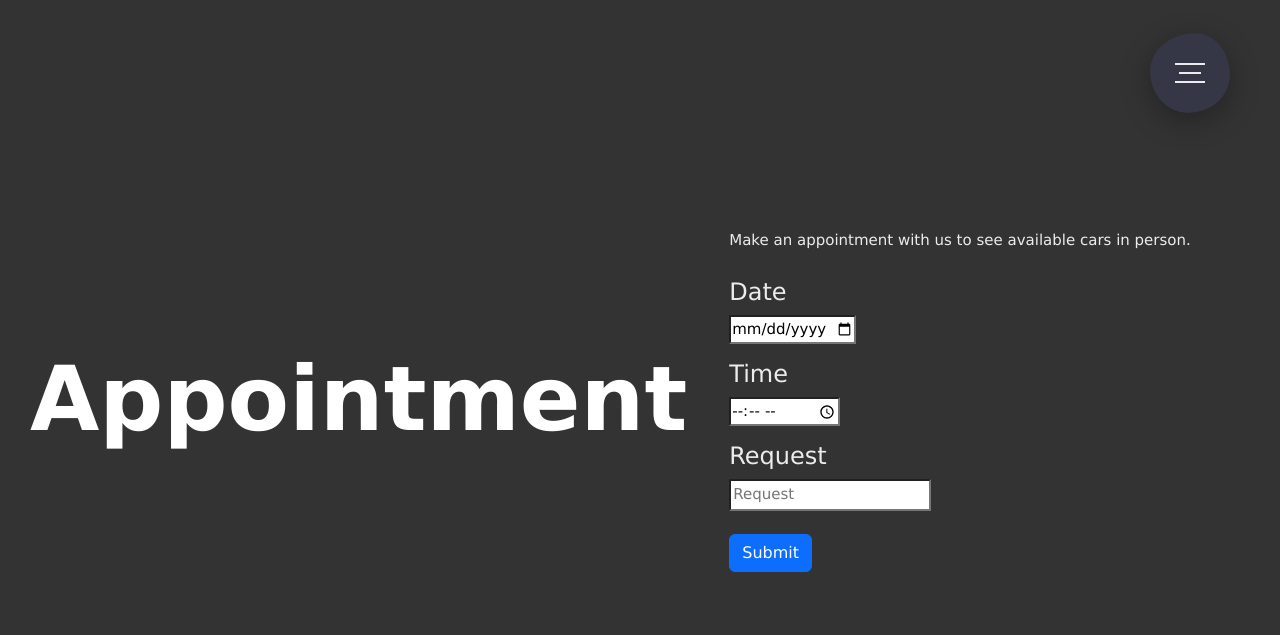
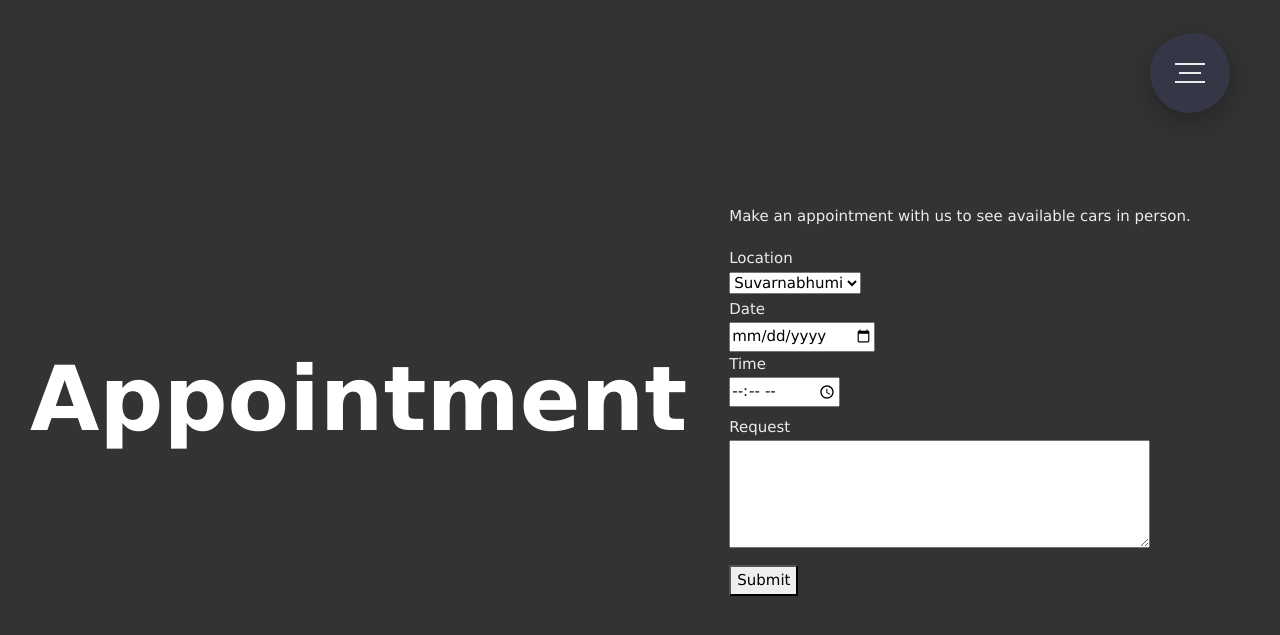
Before and after one commit to joshpmperry/Database-project, a Flask app: page /appointment/ in a window 1280 px wide. Shown: the top 635 px of the page. Run offline with Flask 3, Linux system fonts and the light colour scheme; parts of the project's set-up code (start-up, migrations or seed data) failed here and were passed over; some libraries are stand-ins or nearby versions.

Commit message:
updated appointment

```diff
--- a/templates/appointment.html
+++ b/templates/appointment.html
@@ -10,8 +10,46 @@
         <form method="POST">
             <p>Make an appointment with us to see available cars in person.</p>
 
-            <div class="form">
+
+            <div class="field">
+                <label for="id1">Location</label>
+                <div class="input-field">
+                    <select id-="id1" name="appt_location">
+                        <option value="SUVARNABHUMI">Suvarnabhumi</option>
+                        <option value="CHIANGMAI">Chiang Mai</option>
+                        <option value="PHUKET">Phuket</option>
+                    </select>
+                </div>
+            </div>
+
+            <div class="field">
+                <label for="id2">Date</label>
+                <div class="input-field">
+                    <input type="date" id="id2" name="appt_date"></input>
+                </div>
+            </div>
+
+            <div class="field">
+                <label for="id3">Time</label>
+                <div class="input-field">
+                    <input type="time" id="id3" name="appt_time"></input>
+                </div>
+            </div>
+
+            <div class="row">
+                <label for="id4">Request</label>
+                <div class="input-field">
+                    <textarea type="text" id="id4" name="appt_request" rows="4" cols="50"></textarea>
+                </div>
+            </div>
+
+            <button type="Submit">Submit</button>
+
+
+            <!-- <div class="form">
                 <div class="appointment">
+
+
 
                     <div class="row">
                         <h4>Date</h4>
@@ -42,7 +80,7 @@
                     </div>
 
                 </div>
-            </div>
+            </div> -->
         </form>
     </div>
 </body>
```
